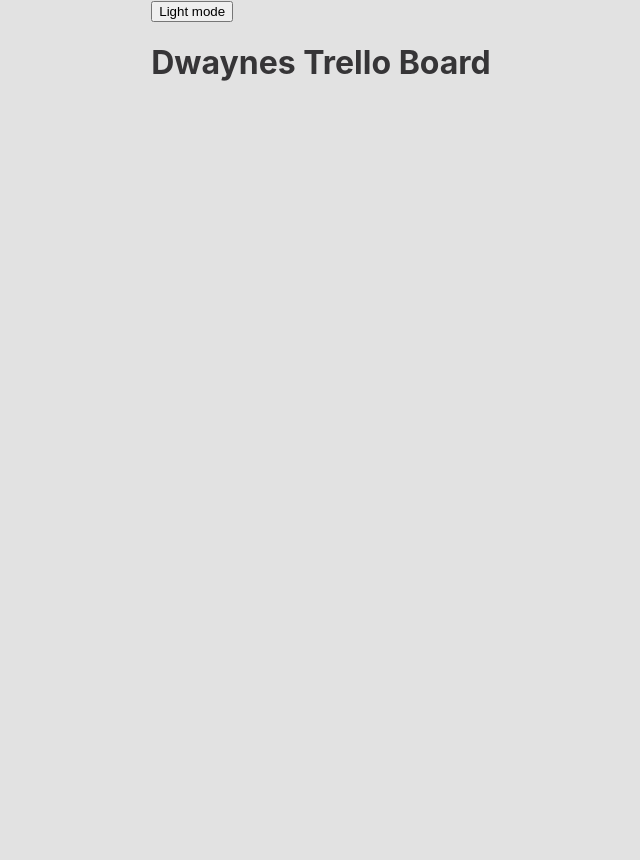
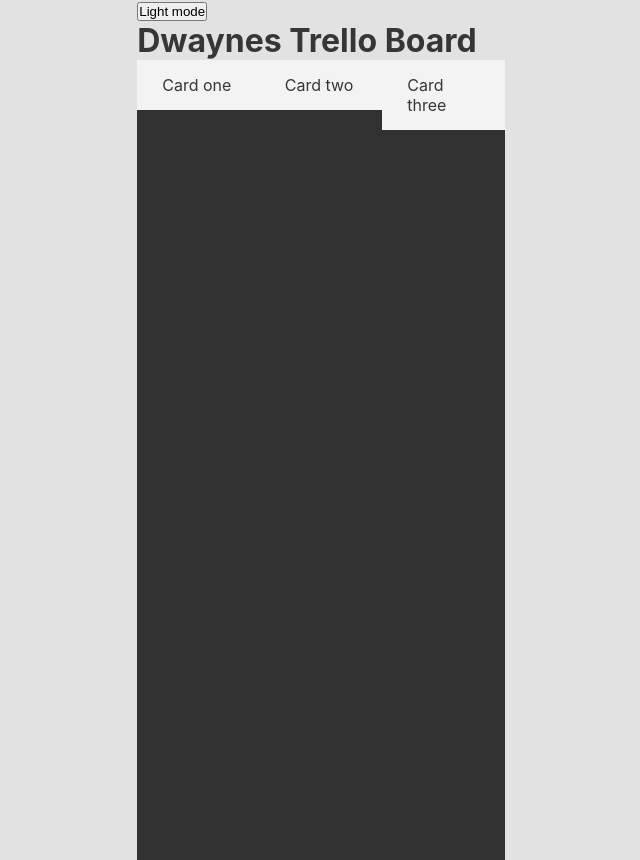
Before and after one commit to dwaynediddy/darkmode, a React (Create React App) app: page / in a window 1280 px wide. Shown: the whole page, without its empty margins (319-959 px from the left). Before the commit the page ends 800 px from the top, so only its background shows below. Built offline with nearby package versions, Linux system fonts and the light colour scheme.

Commit message:
adding board and cards to be moveable. working but spacing is wrong

```diff
--- a/src/App.css
+++ b/src/App.css
@@ -1,38 +1,44 @@
-.App {
-  text-align: center;
+
+* {
+  margin: 0;
+  padding: 0;
+  box-sizing: border-box;
 }
 
-.App-logo {
-  height: 40vmin;
-  pointer-events: none;
+body {
+  background-color: #fff;
 }
 
-@media (prefers-reduced-motion: no-preference) {
-  .App-logo {
-    animation: App-logo-spin infinite 20s linear;
-  }
+.trello {
+  display: flex;
+  justify-content: space-between;
+
+  width: 100%;
+  max-width: 768;
+  height: 100vh;
+
+  overflow: hidden;
+
+  margin: 0 auto;
+  padding: 0;
+
 }
 
-.App-header {
-  background-color: #282c34;
-  min-height: 100vh;
+.trello .board {
   display: flex;
   flex-direction: column;
-  align-items: center;
-  justify-content: center;
-  font-size: calc(10px + 2vmin);
-  color: white;
+
+  width: 100%;
+  max-width: 300px;
+
+  background-color: #313131;
+
+  padding: 15;
 }
 
-.App-link {
-  color: #61dafb;
+.trello .card {
+  padding: 15px 25px;
+  background-color: #f3f3f3;
+  cursor: pointer;
+  margin-bottom: 15px;
 }
-
-@keyframes App-logo-spin {
-  from {
-    transform: rotate(0deg);
-  }
-  to {
-    transform: rotate(360deg);
-  }
-}
--- a/src/App.js
+++ b/src/App.js
@@ -3,6 +3,9 @@
 import { ThemeProvider } from 'styled-components'
 import { lightTheme, darkTheme } from './constants/theme'
 import { GlobalStyles } from './constants/global'
+
+import Board from './components/Board'
+import Card from './components/Card'
 
 function App() {
   const [theme, setTheme] = useState('light')
@@ -21,13 +24,31 @@
 
   return (
     <ThemeProvider theme={theme === 'light' ? lightTheme : darkTheme}>
-      <>
+          <button onClick={toggleTheme}>{text}</button>
+          <h1>Dwaynes Trello Board</h1>
+          <main className="trello">
+        <Board id="Board-1" className="board">
+            <Card id="card-1" className="card" draggable="true">
+              <p>Card one</p>
+            </Card>
+          </Board>
+
+          <Board id="Board-2" className="board">
+            <Card id="card-2" className="card" draggable="true">
+              <p>Card two</p>
+            </Card>
+          </Board>
+
+          <Board id="Board-3" className="board">
+            <Card id="card-3" className="card" draggable="true">
+              <p>Card three</p>
+            </Card>
+          </Board>
       <GlobalStyles />
-      <button onClick={toggleTheme}>{text}</button>
-      <h1>Dwaynes Trello Board</h1>
-      </>
+      </main>
     </ThemeProvider>
-  );
+
+  )
 }
 
 export default App;
--- a/src/components/Board.js
+++ b/src/components/Board.js
@@ -0,0 +1,32 @@
+import React from 'react'
+
+const Board = (props) => {
+
+    const drop = e => {
+        e.preventDefault();
+        const card_id = e.dataTransfer.getData('card_id')
+
+        const card = document.getElementById(card_id)
+
+        card.style.display = 'block'
+
+        e.target.appendChild(card)
+    }
+
+    const dragOver = e => {
+        e.preventDefault()
+     }
+    return (
+        <div
+            id={props.id}
+             className={props.className}
+             onDrop={drop}
+             onDragOver={dragOver}
+
+         >
+             { props.children }
+        </div>
+    )
+}
+
+export default Board
```
Also changed, not shown: 1 other file (tests, documents, lock files or other folders).
